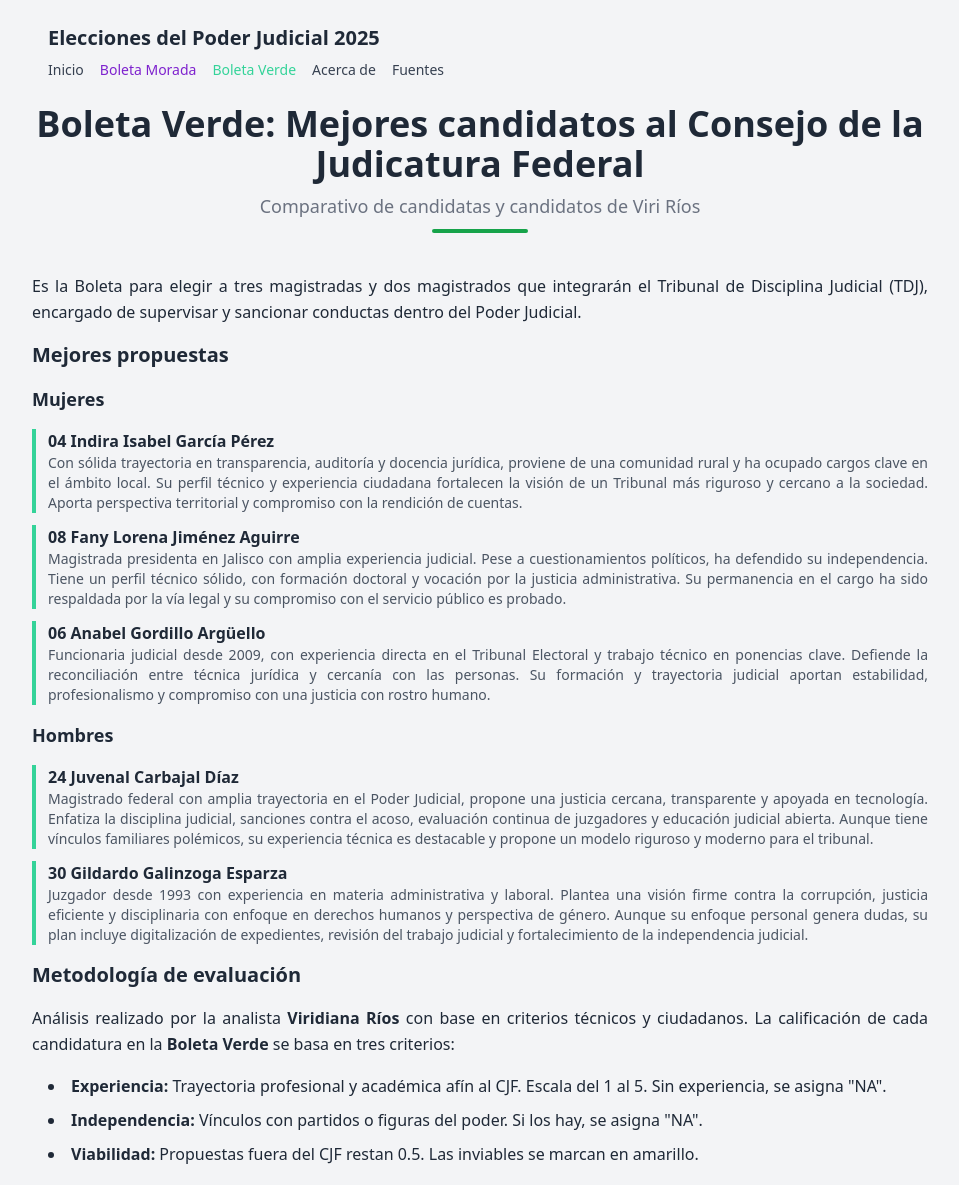
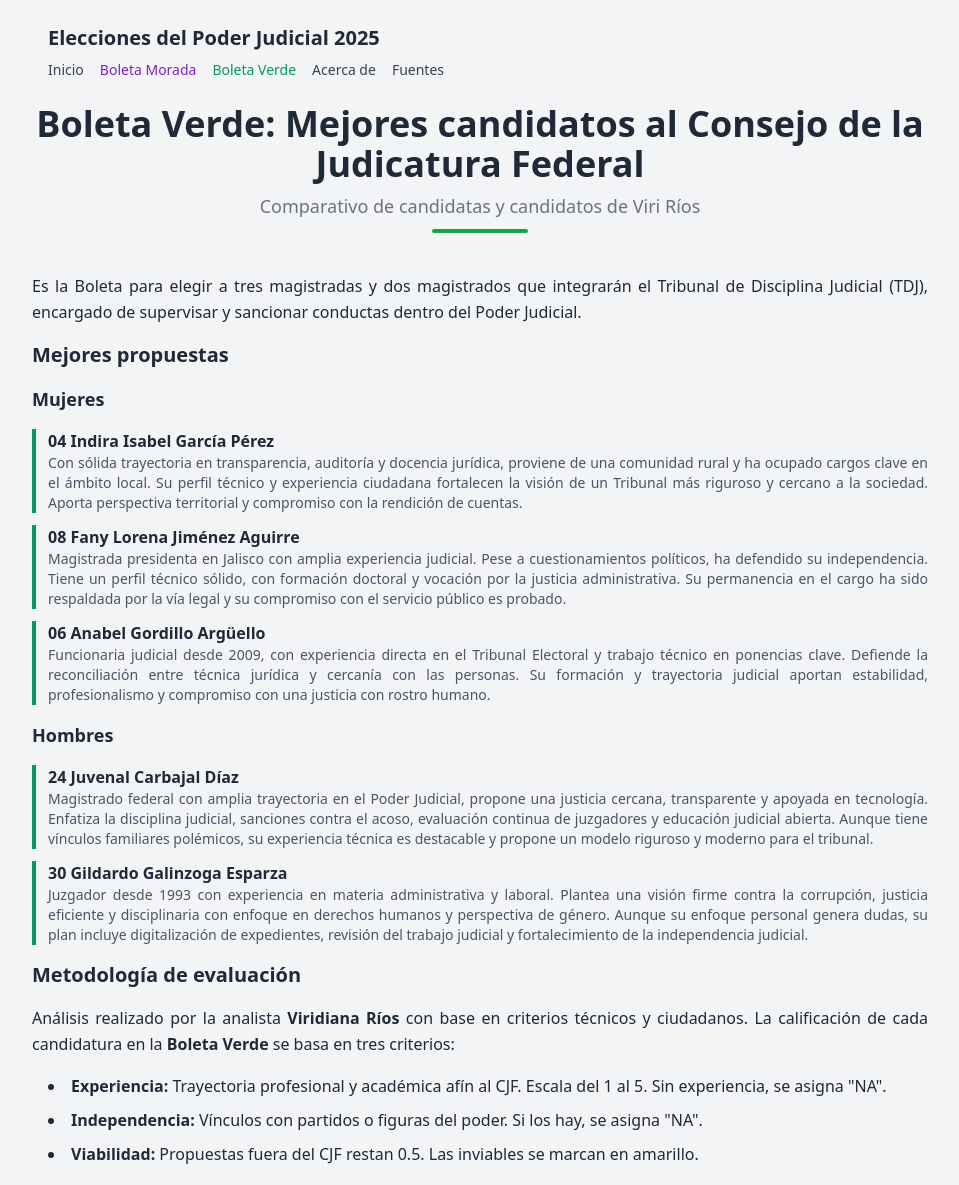
Before and after one commit to cuauhtemocbe/judicial-candidates-mx, a Flask app: page /boleta-verde in a window 1280 px wide. Shown: the top 1185 px of the page, without its empty margins (160-1119 px from the left). Run offline with Flask 3, Linux system fonts and the light colour scheme; some libraries are stand-ins or nearby versions.

Commit message:
Change color for green ballot

```diff
--- a/app/templates/boleta_verde.html
+++ b/app/templates/boleta_verde.html
@@ -23,7 +23,7 @@
     <h3 class="text-lg font-semibold text-gray-800 mt-4 mb-2">Mujeres</h3>
     <ul class="space-y-3">
       {% for c in candidatos_tdj["mujeres"] %}
-      <li class="border-l-4 border-emerald-400 pl-3">
+      <li class="border-l-4 border-emerald-600 pl-3">
         <p class="text-base text-gray-800 font-semibold">{{ c.numero }} {{ c.nombre }}</p>
         <p class="text-sm text-gray-600">{{ c.razones }}</p>
       </li>
@@ -33,7 +33,7 @@
     <h3 class="text-lg font-semibold text-gray-800 mt-6 mb-2">Hombres</h3>
     <ul class="space-y-3">
       {% for c in candidatos_tdj["hombres"] %}
-      <li class="border-l-4 border-emerald-400 pl-3">
+      <li class="border-l-4 border-emerald-600 pl-3">
         <p class="text-base text-gray-800 font-semibold">{{ c.numero }} {{ c.nombre }}</p>
         <p class="text-sm text-gray-600">{{ c.razones }}</p>
       </li>
--- a/app/templates/layout.html
+++ b/app/templates/layout.html
@@ -23,7 +23,7 @@
         <a href="{{ url_for('main.index') }}#purple-ballot" class="text-purple-700 hover:text-blue-600 transition">Boleta Morada</a>
       </li>
       <li>
-        <a href="{{ url_for('main.boleta_verde') }}" class="text-emerald-400 hover:text-blue-600 transition">Boleta Verde</a>
+        <a href="{{ url_for('main.boleta_verde') }}" class="text-emerald-600 hover:text-blue-600 transition">Boleta Verde</a>
       </li>
       <li>
         <a href="{{ url_for('main.acerca') }}" class="hover:text-blue-600 transition">Acerca de</a>
```
